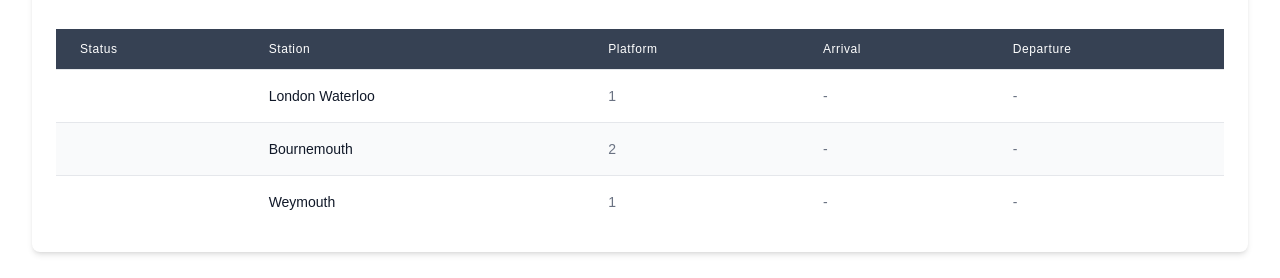
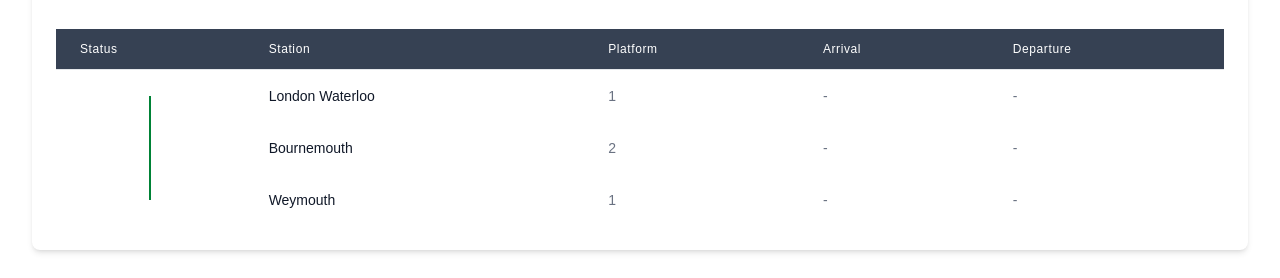
Before and after one commit to johnbull-dev/train-board, a Next.js app: page /train/1 in a window 1280 px wide. Shown: the part 131-409 px from the top of the page. Built offline with nearby package versions, Linux system fonts and the light colour scheme.

Commit message:
Added the styled dots.

```diff
--- a/src/app/train/[uid]/page.tsx
+++ b/src/app/train/[uid]/page.tsx
@@ -20,23 +20,31 @@ const getTrainStatus = (stop: TrainLocation, index: number, stops: TrainLocation
     realtimeArrivalActual: stop.realtimeArrivalActual,
     realtimeDepartureActual: stop.realtimeDepartureActual,
     realtimeArrival: stop.realtimeArrival,
-    realtimeDeparture: stop.realtimeDeparture
+    realtimeDeparture: stop.realtimeDeparture,
+    isFirstStation: index === 0
   });
 
-  // If the train has both arrived and departed
+  // Special handling for the first station (origin)
+  if (index === 0) {
+    if (stop.realtimeDepartureActual === true) {
+      return 'Passed';
+    } else if (stop.realtimeDepartureActual === false) {
+      return 'At Station';
+    }
+    return '';
+  }
+
+  // For all other stations
   if (stop.realtimeArrivalActual === true && stop.realtimeDepartureActual === true) {
     return 'Passed';
   }
 
-  // If the train has arrived but not departed
   if (stop.realtimeArrivalActual === true && stop.realtimeDepartureActual !== true) {
     return 'At Station';
   }
 
-  // If the train hasn't arrived yet
   if (stop.realtimeArrivalActual !== true) {
-    // Check if we've passed any stations
-    const hasPassedAnyStation = stops.some(s => s.realtimeArrivalActual === true);
+    const hasPassedAnyStation = stops.some(s => s.realtimeDepartureActual === true);
     if (hasPassedAnyStation) {
       return 'En Route';
     }
@@ -44,6 +52,14 @@ const getTrainStatus = (stop: TrainLocation, index: number, stops: TrainLocation
 
   return '';
 };
+
+// Update the PulsingDot component to remove the line
+const PulsingDot = () => (
+  <div className="relative">
+    <div className="absolute inline-flex h-3 w-3 rounded-full bg-green-400 opacity-75 animate-ping"></div>
+    <div className="relative inline-flex rounded-full h-3 w-3 bg-green-500"></div>
+  </div>
+);
 
 export default function TrainDetailsPage() {
   const params = useParams();
@@ -132,26 +148,30 @@ export default function TrainDetailsPage() {
                 </th>
               </tr>
             </thead>
-            <tbody className="bg-white divide-y divide-gray-200">
+            <tbody className="bg-white">
               {trainDetails.stops.map((stop, index) => {
                 const status = getTrainStatus(stop, index, trainDetails.stops);
                 console.log('Status for', stop.description, ':', status);
                 return (
-                  <tr key={index} className={index % 2 === 0 ? 'bg-white' : 'bg-gray-50'}>
-                    <td className="px-6 py-4 whitespace-nowrap text-sm">
-                      {status === 'Passed' && (
-                        <span className="text-gray-500 text-lg">✓</span>
+                  <tr key={index}>
+                    <td className="px-6 py-4 whitespace-nowrap text-sm relative">
+                      {index !== 0 && (
+                        <div className="absolute left-1/2 top-0 w-[2px] bg-green-700 -translate-x-1/2" style={{ height: '50%' }}></div>
                       )}
-                      {status === 'At Station' && (
-                        <span className="inline-flex items-center px-2.5 py-0.5 rounded-full text-xs font-medium bg-green-100 text-green-800">
-                          At Station
-                        </span>
+                      {index !== trainDetails.stops.length - 1 && (
+                        <div className="absolute left-1/2 bottom-0 w-[2px] bg-green-700 -translate-x-1/2" style={{ height: '50%' }}></div>
                       )}
-                      {status === 'En Route' && (
-                        <span className="inline-flex items-center px-2.5 py-0.5 rounded-full text-xs font-medium bg-blue-100 text-blue-800">
-                          En Route
-                        </span>
-                      )}
+                      <div className="relative flex justify-center">
+                        {status === 'Passed' && (
+                          <div className="h-3 w-3 rounded-full bg-green-500"></div>
+                        )}
+                        {status === 'At Station' && (
+                          <PulsingDot />
+                        )}
+                        {status === 'En Route' && (
+                          <div className="h-3 w-3 rounded-full border-2 border-green-500 bg-white"></div>
+                        )}
+                      </div>
                     </td>
                     <td className="px-6 py-4 whitespace-nowrap text-sm font-medium text-gray-900">
                       {stop.description}
```
